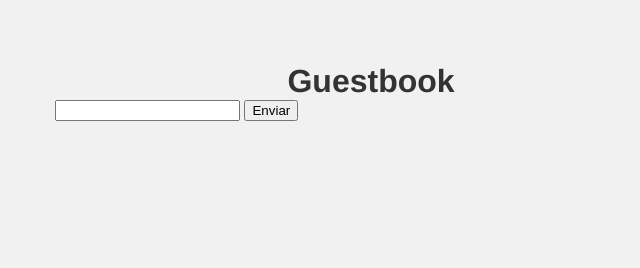
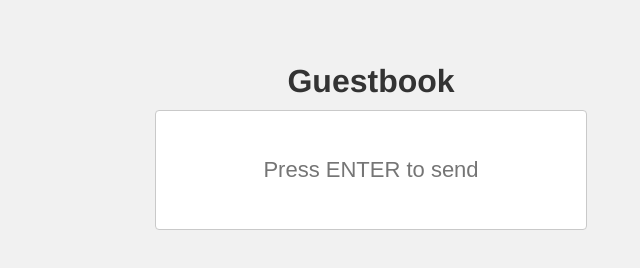
Before and after one commit to leandronsp/guestbook, a plain HTML site: page index.html in a window 1280 px wide. Shown: the whole page, without its empty margins (269-909 px from the left). Drawn offline with Linux system fonts and the light colour scheme.

Commit message:
improve form CSS and hide the submit button

```diff
--- a/index.html
+++ b/index.html
@@ -16,13 +16,33 @@
     margin: 15 0 0 0;
     color: #333;
   }
+
+  div.container div.field {
+    padding: 10px 100px;
+  }
+
+  div.container div.field input[type=text] {
+    width: 100%;
+    height: 120px;
+    border: 1px solid #c9c9c9;
+    border-radius: 4px;
+    padding: 10px;
+    font-size: 22px;
+    text-align: center;
+    color: #333;
+    word-break: break-word;
+  }
+
+  div.container div.field input[type=submit] {
+    visibility: hidden;
+  }
 </style>
 
 <div class="container">
   <h1>Guestbook</h1>
   <form action="/" method="POST">
     <div class="field">
-      <input type="text" name="message" \>
+      <input type="text" name="message" placeholder="Press ENTER to send" \>
       <input type="submit" value="Enviar"\>
     </div>
   </form>
```
